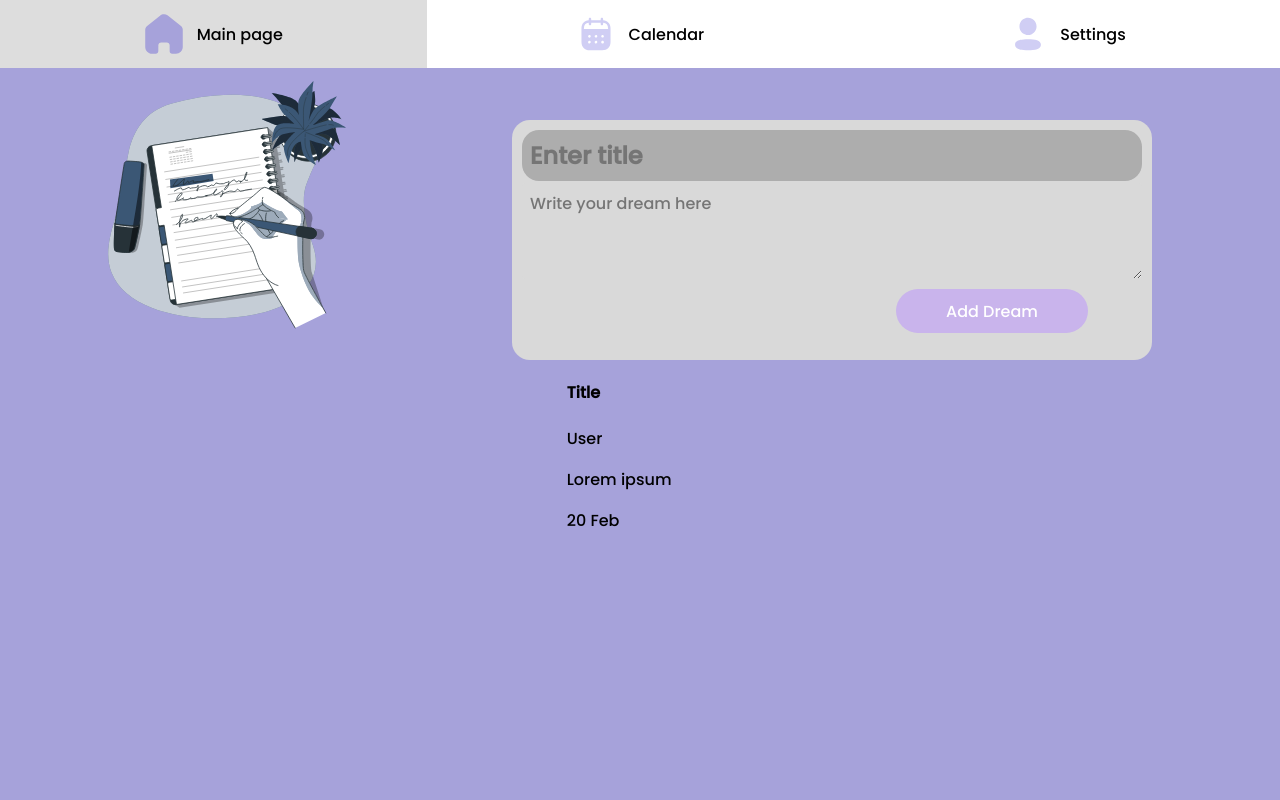
After one commit to tina2042/Dreamly---PHP-JS, a PHP site: template src/views/main.php in a window 1280 px wide. The commit adds this page. Run offline with PHP 8.4, Linux system fonts and the light colour scheme; the template is opened without the code that fills it, so the values that code supplies are empty.

Commit message:
Autentication

```diff
--- a/public/css/global.css
+++ b/public/css/global.css
@@ -45,13 +45,21 @@ body {
     transform: translateY(-50%);
 }
 
-button{
+.buttons {
+    display: flex;
+    flex-direction: column;
+    align-items: center;
+    width: 90%;
+    font-style: normal;
+    font-weight: 500;
+}
+
+button {
     height: calc(100vh * (50 / 900));
     border: none;
     border-radius: 9px;
     background: #A6A2DA;
     width: 100%;
-
     color: #FFF;
     font-family: Poppins;
     font-size: 1rem;
@@ -59,7 +67,9 @@ button{
     font-weight: 400;
     line-height: normal;
 }
-
+a{
+    width: 100%;
+}
 form > p:last-of-type { /*wyśrodkowanie napisu OR */
     text-align: center;
     margin: 1vh 0;
@@ -97,3 +107,48 @@ form > p:last-of-type { /*wyśrodkowanie napisu OR */
     align-items: center;
     justify-content: center;
 }
+
+.navbar {
+    color: #444;
+    font-family: Poppins;
+    font-size: 16px;
+    font-style: normal;
+    font-weight: 400;
+    line-height: normal;
+    background-color: white;
+    overflow: hidden;
+    position: fixed;
+    width: 100%;
+    top: 0;
+    z-index: 1000;
+    display: flex;
+    justify-content: space-around;
+}
+
+.nav-link {
+    display: flex; /* Ustawienie flexbox dla elementu .nav-link */
+    flex-direction: row; /* Kolumnowy układ dla flexbox */
+    align-items: center; /* Wyśrodkowanie elementów wzdłuż osi x */
+    justify-content: center;
+    color: black;
+    text-align: center;
+    padding: 14px 16px;
+    text-decoration: none;
+    width: calc(100vw / 3); /* Równy podział na trzy kolumny */
+    box-sizing: border-box; /* Uwzględnienie padding w szerokości */
+}
+
+.nav-link img {
+    width: 5vh; /* Zwiększenie rozmiaru ikon */
+    height: 5vh;
+    margin-right: 1vw; /* Dodatkowy odstęp pomiędzy ikoną a tekstem */
+}
+
+.nav-link:hover {
+    background-color: #ddd;
+    color: black;
+}
+
+.content {
+    margin-top: 60px;
+}
--- /dev/null
+++ b/public/css/main.css
@@ -0,0 +1,70 @@
+body{
+    background: #A6A2DA;
+}
+
+.notes img {
+    width: 25vw;
+    top: 5vh;
+}
+
+.add-dream-form {
+    margin-left: 25vw;
+    border-radius: 18px;
+    background: #D9D9D9;
+    position:absolute;
+    top: 15vh;
+    left: 15vw;
+    width: 50vw;
+    height: 30vh;
+    min-width: 500px;
+    min-height: 200px;
+}
+
+form {
+    display: flex;
+    flex-direction: column;
+}
+
+input{
+    font-family: Poppins;
+    font-size: 1.5em;
+    font-style: normal;
+    font-weight: 600;
+    line-height: normal;
+
+    border-radius: 17px;
+    background: #ADADAD;
+
+    padding: 8px;
+    margin: 10px 10px 2px 10px;
+    border-width: 0;
+}
+
+textarea {
+
+    font-family: Poppins;
+    font-size: 16px;
+    font-style: normal;
+    font-weight: 400;
+    line-height: normal;
+
+    height: 10vh;
+    padding: 8px;
+    margin: 0 10px 10px 10px;
+    border-radius: 4px;
+    border-width: 0;
+    background: #D9D9D9;
+}
+
+button{
+    position: relative;
+    right:-10vh;
+    border-radius: 35.765px;
+    background: #C9B4EC;
+    width: 30%;
+    left: 30vw;
+}
+
+button:hover{
+    background: #BAA0E5;
+}
--- a/public/css/register.css
+++ b/public/css/register.css
@@ -79,7 +79,7 @@ input {
 .name p{
     text-align: left;
 }
-.name > .names{
+.name > .surname{
     margin-left: 1.75vw;
 }
 
--- a/src/views/dashboard.html
+++ b/src/views/dashboard.php
@@ -27,9 +27,13 @@
             </div>
         </div>
         <div class="buttons">
+        <a href="login">
             <button>Sign in</button>
-            <p>OR</p>
+        </a>
+        <p>OR</p>
+        <a href="register">
             <button>Sign up</button>
+        </a>
         </div>
         <div class="sally">
             <img src="/public/img/sally.svg">
--- /dev/null
+++ b/src/views/main.php
@@ -0,0 +1,63 @@
+<!DOCTYPE html>
+<html lang="en">
+<head>
+    <meta charset="UTF-8">
+    <meta name="viewport" content="width=device-width, initial-scale=1.0">
+    <title>Main</title>
+    <link rel="preconnect" href="https://fonts.googleapis.com">
+    <link rel="preconnect" href="https://fonts.gstatic.com" crossorigin>
+    <link href="https://fonts.googleapis.com/css2?family=Pacifico&family=Poppins:wght@500&display=swap" rel="stylesheet">
+    <link rel="stylesheet" href="/public/css/global.css">
+    <link rel="stylesheet" href="/public/css/main.css">
+</head>
+<body>
+    <nav class="navbar">
+        <a href="#" class="nav-link">
+            <img src="/public/img/home-icon.svg" alt="Home Icon">
+            Main page
+        </a>
+        <a href="#" class="nav-link">
+            <img src="/public/img/calendar-icon.svg" alt="Calendar Icon">
+            Calendar
+        </a>
+        <a href="#" class="nav-link">
+            <img src="/public/img/user-icon.svg" alt="User Icon">
+            Settings
+        </a>
+    </nav>
+
+        <div class="notes">
+            <img src="/public/img/notes.svg">
+        </div>
+        <div class="add-dream-form">
+            <form>
+                <input type="text" id="title" name="title" placeholder="Enter title">
+                <textarea id="content" name="content" placeholder="Write your dream here"></textarea>
+
+                <button type="submit">Add Dream</button>
+            </form>
+        </div>
+    <div class="my-dream">
+        <?php foreach($dreams as $dream): ?>
+        <h3>My last dream</h3>
+        <div class="dream">
+            <h4><?= $dream->getTitle() ?></h4>
+            <p><?= $dream->getDescription() ?></p>
+            <data><?= $dream->getDate() ?></data>
+        </div>
+        <?php endforeach; ?>
+    </div>
+    <div class="friend-dream">
+        <h3>Friends dreams</h3>
+        <div class="dream">
+            <img src="">
+            <h4>Title</h4>
+            <p>User</p>
+            <p>Lorem ipsum</p>
+            <data>20 Feb</data>
+        </div>
+    </div>
+
+
+</body>
+</html>
```
Also changed, not shown: Routing.php (+6 -3 lines), index.php (+5 -2 lines), public/css/dashboard.css (+0 -9 lines), src/controllers/AppController.php (+20 -1 lines), src/controllers/DefaultController.php (+16 -5 lines), src/controllers/ErrorController.php (added, +14 -0 lines), src/controllers/SecurityController.php (added, +55 -0 lines), src/models/Dream.php (added, +68 -0 lines), src/models/User.php (added, +49 -0 lines), src/views/login.php (renamed from src/views/register.html, +11 -20 lines), src/views/register.php (renamed from src/views/login.html, +19 -10 lines), public/img/calendar-icon.svg (added), public/img/home-icon.svg (added), public/img/user-icon.svg (added).
